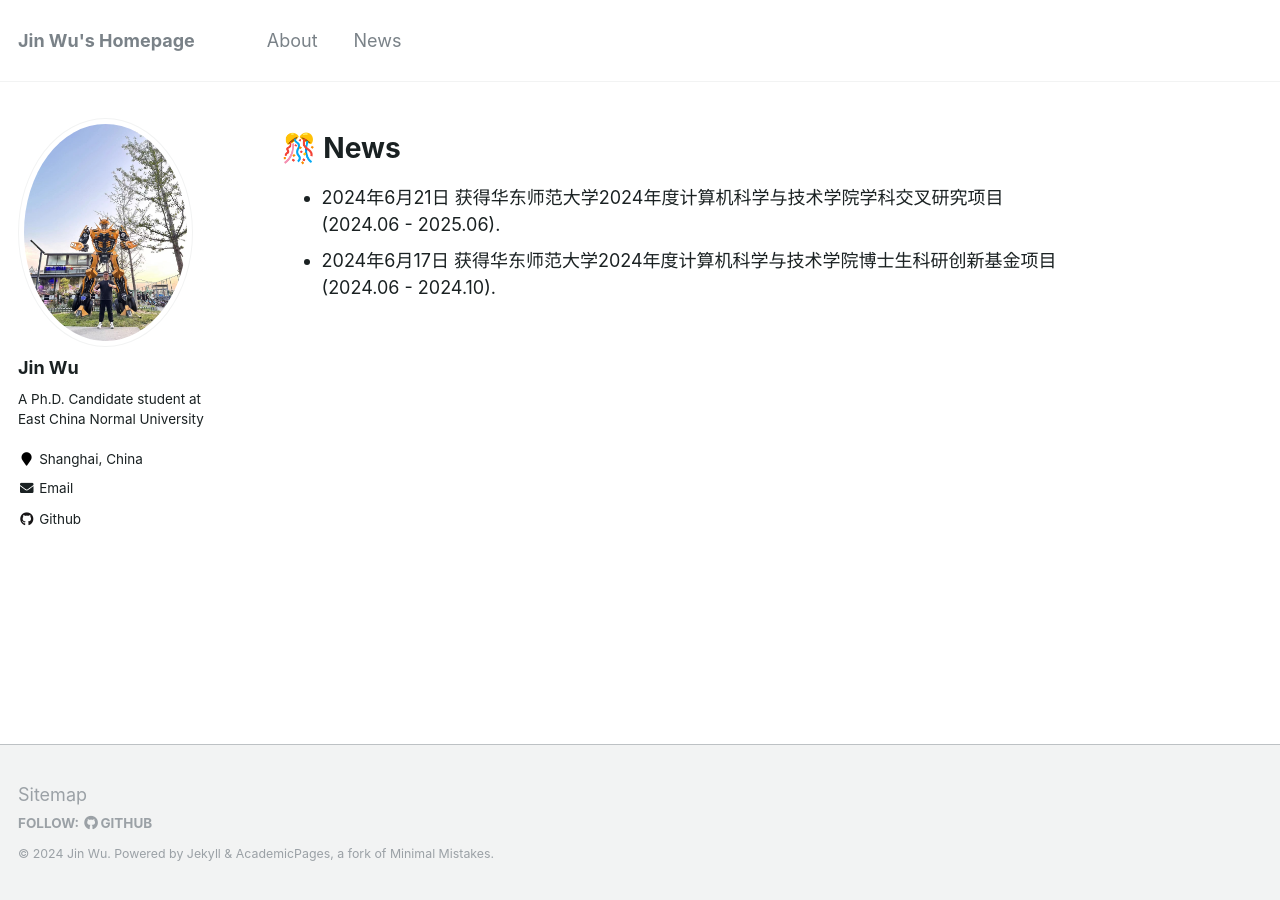
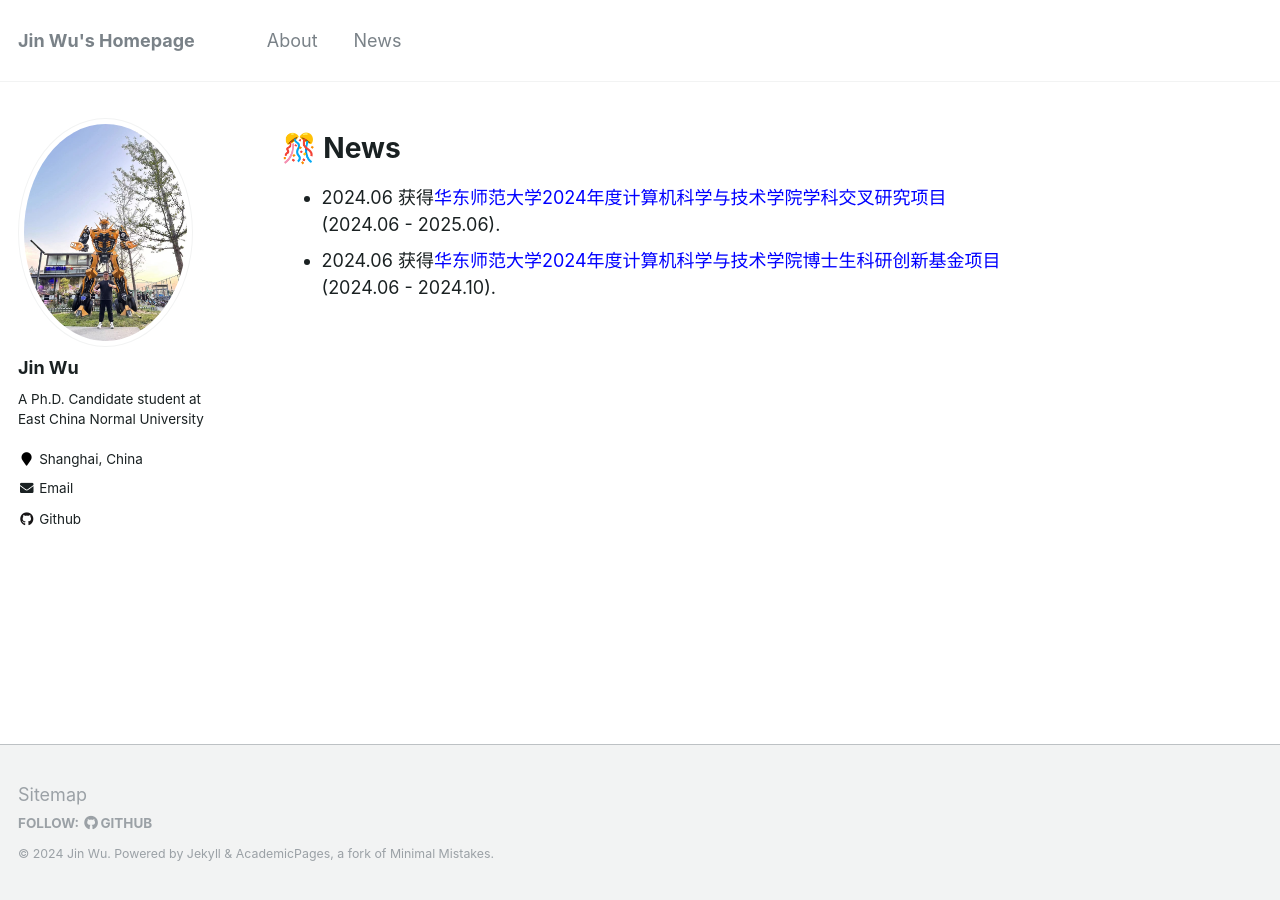
Before and after one commit to WooTzins/WooTzins.github.io, a Jekyll site: the page built from _pages/news.md, in a window 1280 px wide. Built offline with Jekyll 4.4.1, drawn with Linux system fonts in a browser that asks for light colours; comment, search, counter and statistics services are not loaded.

Commit message:
Update news.md

```diff
--- a/_pages/news.md
+++ b/_pages/news.md
@@ -8,7 +8,7 @@ author_profile: true
 🎊 News
 ======
 
-* 2024年6月21日 获得华东师范大学2024年度计算机科学与技术学院学科交叉研究项目 \\
+* 2024.06 获得<font color="blue">华东师范大学2024年度计算机科学与技术学院学科交叉研究项目</font> \\
   (2024.06 - 2025.06).
-* 2024年6月17日 获得华东师范大学2024年度计算机科学与技术学院博士生科研创新基金项目 \\
+* 2024.06 获得<font color="blue">华东师范大学2024年度计算机科学与技术学院博士生科研创新基金项目</font> \\
   (2024.06 - 2024.10).
```
